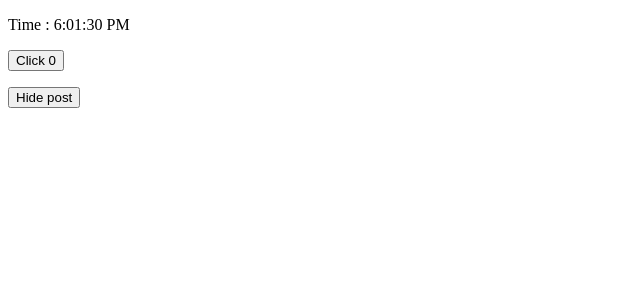
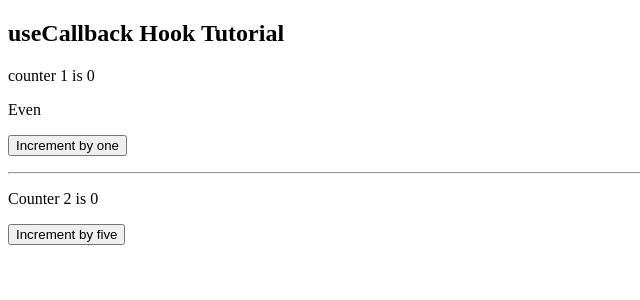
Before and after one commit to atikhasan007/react-practice, a React app: page / in a window 1280 px wide. Shown: the top 300 px of the page, without its empty margins (0-640 px from the left). Built offline with nearby package versions, Linux system fonts and the light colour scheme; the HTML template or start-up script is replaced by a standard one.

Commit message:
useCallback and useMemo

```diff
--- a/src/App.jsx
+++ b/src/App.jsx
@@ -1,23 +1,45 @@
 
 
-import React, { useState } from "react";
-import MyComponent from "./componentsOne/MyComponent";
+import React, { useCallback, useState } from "react";
+import Button from "./componentsOne/Button";
+import ShowCount from "./componentsOne/ShowCount";
+import Title from "./componentsOne/Title";
 
 
 export default function App() {
-      const [show, setShow] = useState(true);
+const [count1 , setCount1] =useState(0);
+const [count2, setCount2] = useState(0);
 
-        return (
-            <div className="app">
-                <div>{show && <MyComponent/>}</div>
-                <p>
-                    <button type="button" onClick={()=>{
-                        setShow((prevShow)=>!prevShow)
-                    }}>{show? 'Hide post' : 'show post'}</button>
-                </p>
+const incrementByOne = useCallback(()=>{
+    setCount1((prevCount)=>prevCount+1)
+},[])
+
+
+const incrementByFive =  useCallback(()=>{
+    setCount2((prevCount)=>
+        prevCount + 5
+
+    )
+},[]);
 
 
 
-            </div>
-        )
-    }
+
+const isEvenOrOdd = () =>{
+    return count1 % 2 === 0;
+}
+
+    return (
+       <div className="app">
+         <Title />
+         <ShowCount count={count1} title='counter 1'/>
+         <span>{isEvenOrOdd() ? 'Even' : 'odd'}</span>
+
+         <Button handleClick={incrementByOne}>Increment by one</Button>
+         <hr/>
+         <ShowCount count = {count2} title="Counter 2"/>
+         <Button handleClick={incrementByFive}>Increment by five</Button>
+       </div>
+    )
+
+}
--- /dev/null
+++ b/src/componentsOne/Button.jsx
@@ -0,0 +1,16 @@
+
+import React from 'react';
+
+const  Button = ({handleClick, children}) =>{
+    console.log(`rendering button ${children}`);
+  return (
+    <p>
+        <button type='button ' onClick={handleClick}>
+            {children}
+        </button>
+
+
+    </p>
+  )
+}
+export default React.memo(Button);
--- a/src/componentsOne/MyComponent.jsx
+++ b/src/componentsOne/MyComponent.jsx
@@ -21,6 +21,8 @@
 useEffect(()=>{
   console.log('starting timer')
    const interval = setInterval(tick, 1000);
+
+   //do the cleanup - stop the timer
    return ()=>{
     console.log('component unmounted');
     clearInterval(interval);
--- /dev/null
+++ b/src/componentsOne/ShowCount.jsx
@@ -0,0 +1,14 @@
+
+import React from "react";
+
+const  ShowCount = ({ count, title }) => {
+    console.log(`rendering ${title}...`);
+
+    return (
+        <p>
+            {title} is {count}
+        </p>
+    );
+}
+
+export default React.memo(ShowCount);
--- /dev/null
+++ b/src/componentsOne/Title.jsx
@@ -0,0 +1,9 @@
+import React from "react";
+
+function Title(){
+    console.log('rendering title ...');
+
+    return <h2>useCallback Hook Tutorial</h2>
+}
+
+export default React.memo(Title);
```
